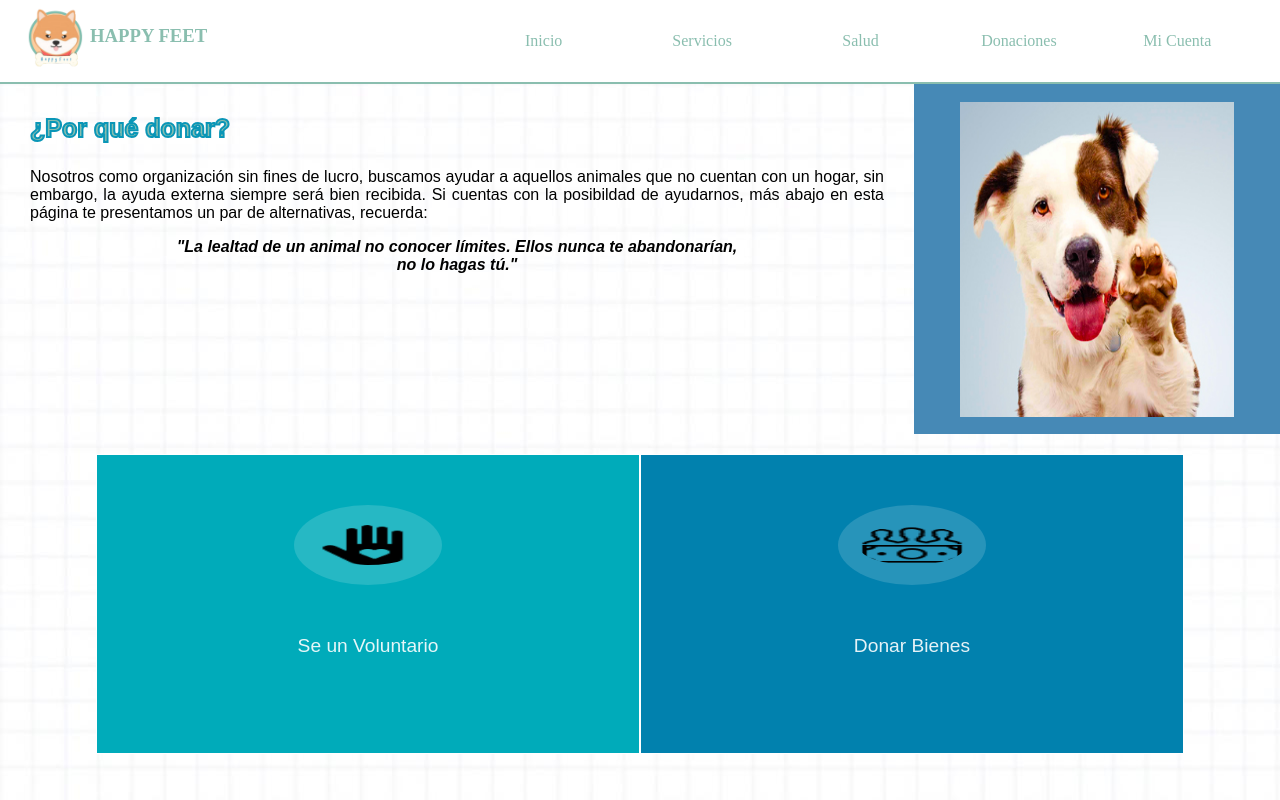
After one commit to oswaldor123/TALLER-DE-SOFTWARE-2, a PHP site: page /donaciones.php in a window 1280 px wide. The commit adds this page. Run offline with PHP 8.4, Linux system fonts and the light colour scheme.

Commit message:
Añadi la pagina de donaciones y arregle los botones del index

```diff
--- /dev/null
+++ b/donaciones.php
@@ -0,0 +1,44 @@
+<!DOCTYPE html>
+<html lang="en">
+<head>
+    <meta charset="UTF-8">
+    <meta name="viewport" content="width=device-width, initial-scale=1.0">
+    <meta http-equiv="X-UA-Compatible" content="ie=edge">
+    <link rel="stylesheet" href="hojita.css">
+    <title>Document</title>
+</head>
+<body>
+    <?php
+        include ("header.php");
+    ?>
+    <div class="presentacion">
+        <div class="primero">
+            <h3>¿Por qué donar?</h3>
+            <p>Nosotros como organización sin fines de lucro, buscamos ayudar a aquellos animales
+            que no cuentan con un hogar, sin embargo, la ayuda externa siempre será bien recibida.
+            Si cuentas con la posibildad de ayudarnos, más abajo en esta página te presentamos un par
+            de alternativas, recuerda:
+            </p>
+            <p id="frase">
+                "La lealtad de un animal no conocer límites. Ellos nunca te abandonarían,<br> no lo hagas tú."
+            </p>
+        </div>
+        <div class="segundo">
+            <div class="cuadro">
+                <img src="imagenes/foto.png" alt="" width="100px">
+            </div>
+        </div>
+    </div>
+    <div>
+    <div class="explora">
+        <div class="boton" id="voluntario">
+                <img src="imagenes/voluntario.png" class="icon">
+                <p>Se un Voluntario</p>
+            </div>
+            <div class="boton" id="donaciones">
+                <img src="imagenes/donar.png" class="icon">
+                <p>Donar Bienes</p>
+            </div>
+        </div>
+    </div>
+</body>
--- a/header.php
+++ b/header.php
@@ -20,11 +20,11 @@
                                 <li><a href="#">Esterilización</a></li>
                             </ul>
                         </li>
-                        <li> <a href="#">Donaciones</a></li>
+                        <li> <a href="donaciones.php">Donaciones</a></li>
                         <li> <a href="#">Mi Cuenta</a>
                             <ul class="submenu">
-                                <li><a href="#">Iniciar Sesión</a></li>
-                                <li><a href="#">Crear Cuenta</a></li>
+                                <li><a href="login.php">Iniciar Sesión</a></li>
+                                <li><a href="registro.php">Crear Cuenta</a></li>
                                 <li><a href="#">Actualizar datos</a></li>
                                 <li><a href="#">Cerrar Sesión</a></li>
                             </ul>
--- a/hojita.css
+++ b/hojita.css
@@ -18,7 +18,7 @@ body{
     width:35%;
     display: flex;
 }
-h3{
+#padre h3{
     margin-top:25px;
     color:rgb(138,190,175);
 }
@@ -45,6 +45,7 @@ h3{
 }
 #navegador li{
     width: 100%;
+    margin-left: -47px;
     text-align: center;
     position: relative;
 }
@@ -104,7 +105,7 @@ footer{
     width:100%;
 }
 /*CSS PARA EL CONTENEDOR DE PRESENTACION*/
-#presentacion{
+.presentacion{
     height:350px;
     margin:auto;
     width:100%;
@@ -128,24 +129,23 @@ footer{
     box-sizing: border-box;
 }
 
-#cuadro{
+.cuadro{
     background-color: rgb(70, 137, 182);
     height: 350px;
     display:flex;
     justify-content: center;
     align-items: center;
 }
-#cuadro img{
+.cuadro img{
     height: 90%;
     width: 75%;
     box-sizing: border-box;
 }
 
 /*CSS PARA EL CONTENEDOR DE EXPLORA  preguntarle al profe lo de los errores*/
-#explorador{
+.explorador{
     width:1200px;
     height: 200px;
-    background-color:red;
     margin: 10px auto;
 }
 
@@ -156,22 +156,22 @@ div.botones{
     -webkit-transition: height .4s;
 }
 div#uno{
-    background: blue;
+    background:rgb(1, 129, 174);
 }
 div#dos{
-    background: red;
+    background: rgb(0, 171, 186);
 }
 div#tres{
-    background: yellow;
+    background: rgb(1, 129, 174);
 }
 div#cuatro{
-    background: green;
+    background: rgb(0, 171, 186);
 }
 div#cinco{
-    background: blue;
+    background: rgb(1, 129, 174);
 }
 div#seis{
-    background:purple;
+    background:rgb(0, 171, 186);
 }
 img.icono{
     display:block;
@@ -225,3 +225,66 @@ input[type="submit"]{
     margin-left:35%;
     box-sizing: content-box;
 }
+/*CSS PARA LA PAGINA ADOPTA*/
+p#frase{
+    font-style: italic;
+    text-align: center;
+    font-weight: bold;
+}
+.explora{
+    height: 300px;
+    width: 85%;
+    margin:auto;
+    margin-top:20px;
+    display:flex;
+}
+div.boton{
+    width: 50%;
+    box-sizing:border-box;
+    height: 300px;
+    border: 1px solid white;
+}
+
+div#donaciones{
+    background-color: rgb(1, 129, 174);
+}
+div#voluntario{
+    background-color:rgb(0, 171, 186);
+}
+
+.icon{
+    display:block;
+    margin:40px auto;
+    background-color:rgba(255,255,255,0.15);
+    padding:20px;
+    border-radius: 50%;
+    box-shadow: 0px 0px 0px 30px rgba(255,255,255,0);
+    -webkit-transition: box-shadow 0.4s;
+}
+img.icon{
+    display:block;
+    margin:50px auto;
+    height:40px;
+    width: 20%;
+    background-color:rgba(255,255,255,0.15);
+    padding:20px;
+    border-radius: 50%;
+    box-shadow: 0px 0px 0px 30px rgba(255,255,255,0);
+    -webkit-transition: box-shadow 0.4s;
+}
+
+.boton p{
+    font-size:1.2em;
+    color:white;
+    text-align: center;
+    opacity:0.9;
+    font-family: Arial, Helvetica, sans-serif;
+}
+
+div.boton:hover{
+    height: 320px;
+}
+
+div.boton:hover img.icon{
+    box-shadow: 0px 0px 0px 0px rgba(255,255,255,0.6);
+}
```
Also changed, not shown: index.php (+15 -6 lines), imagenes/donar.png (added), imagenes/foto.PNG (added), imagenes/voluntario.png (added).
